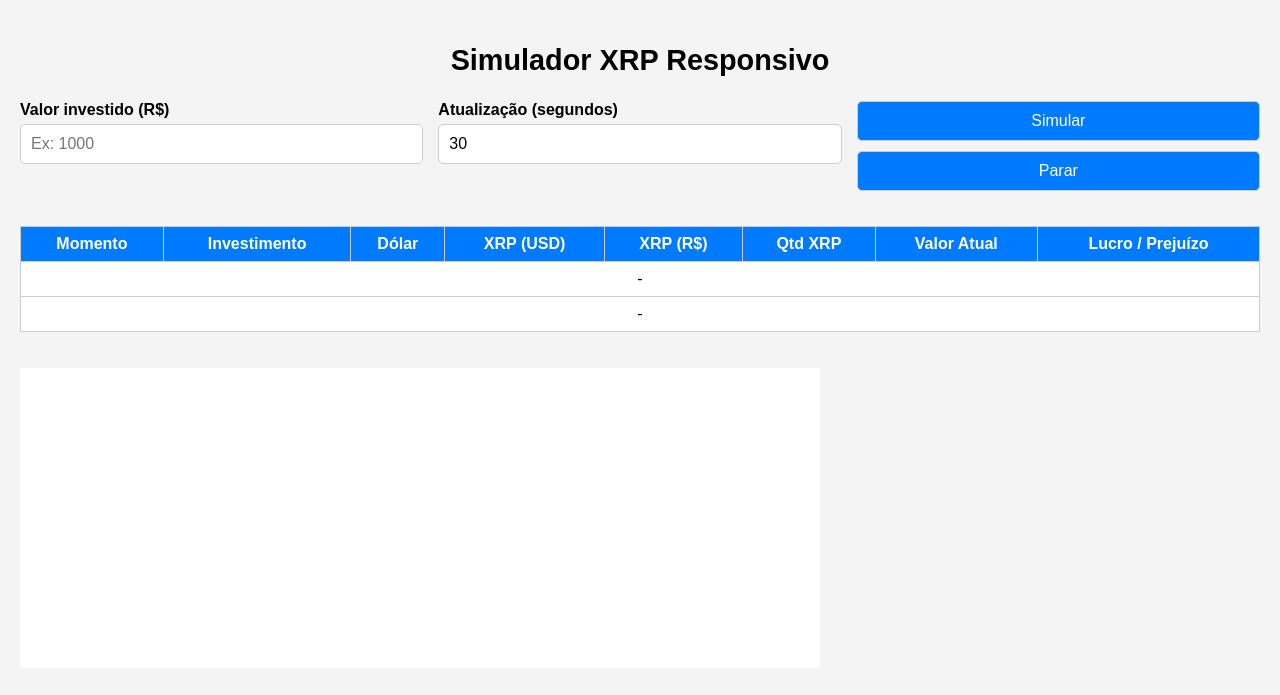
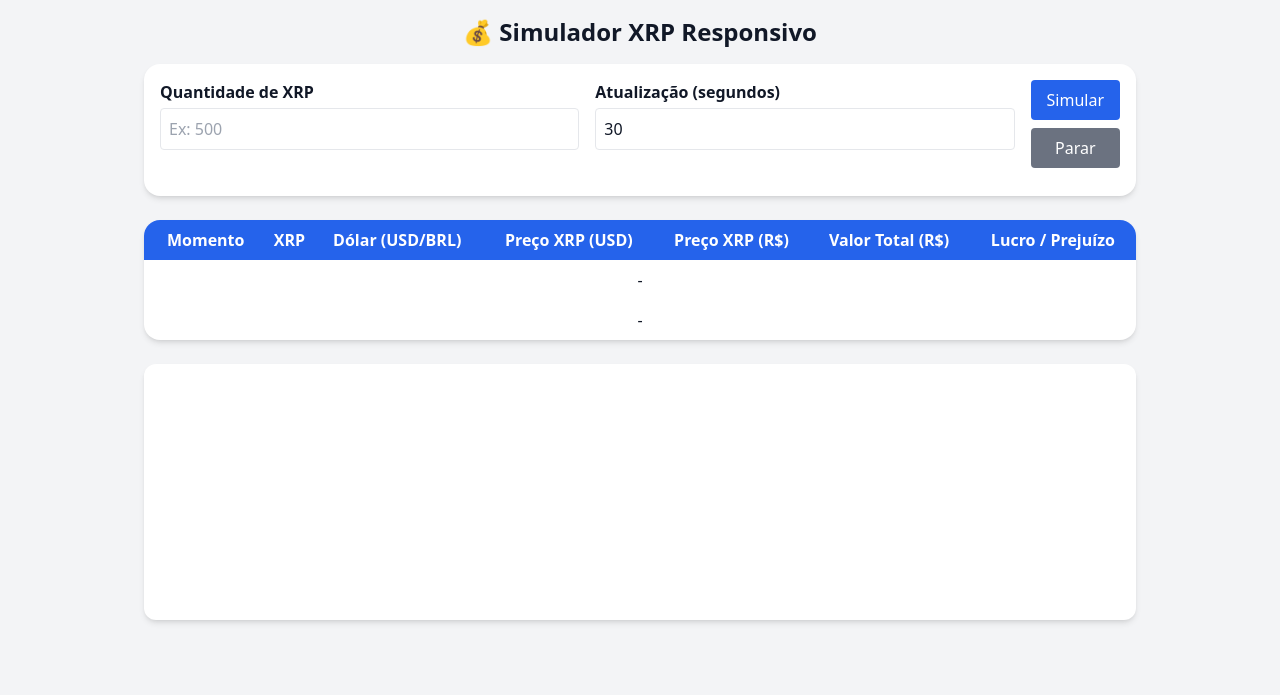
Before and after one commit to lucassapucaia/simulador-xrp, a website: page index.html in a window 1280 px wide. Drawn offline with nearby package versions, Linux system fonts and the light colour scheme.

Commit message:
Update index.html

```diff
--- a/index.html
+++ b/index.html
@@ -4,238 +4,137 @@
   <meta charset="UTF-8" />
   <meta name="viewport" content="width=device-width, initial-scale=1.0" />
   <title>Simulador XRP Responsivo</title>
-  <style>
-    body {
-      font-family: Arial, sans-serif;
-      background: #f4f4f4;
-      margin: 0;
-      padding: 20px;
-      box-sizing: border-box;
-    }
+  <script src="https://cdn.jsdelivr.net/npm/chart.js"></script>
+  <script src="https://cdn.tailwindcss.com"></script>
+</head>
+<body class="bg-gray-100 text-gray-900 dark:bg-gray-900 dark:text-gray-100 transition-colors duration-300">
 
-    h2 {
-      text-align: center;
-      font-size: 1.8rem;
-    }
+  <main class="max-w-5xl mx-auto p-4">
+    <h2 class="text-2xl font-bold text-center mb-4">💰 Simulador XRP Responsivo</h2>
 
-    .form-container {
-      display: flex;
-      flex-wrap: wrap;
-      gap: 15px;
-      margin-bottom: 15px;
-      justify-content: center;
-    }
-
-    label {
-      font-weight: bold;
-      display: block;
-      margin-bottom: 5px;
-    }
-
-    input, button {
-      padding: 10px;
-      font-size: 1rem;
-      border-radius: 5px;
-      border: 1px solid #ccc;
-      width: 100%;
-      box-sizing: border-box;
-    }
-
-    button {
-      background-color: #007bff;
-      color: white;
-      cursor: pointer;
-    }
-
-    button:hover {
-      background-color: #0056b3;
-    }
-
-    .button-group {
-      display: flex;
-      flex-wrap: wrap;
-      gap: 10px;
-      justify-content: center;
-    }
-
-    .table-container {
-      overflow-x: auto;
-    }
-
-    table {
-      width: 100%;
-      border-collapse: collapse;
-      margin-top: 20px;
-      background: white;
-      min-width: 800px;
-    }
-
-    th, td {
-      padding: 8px;
-      border: 1px solid #ccc;
-      text-align: center;
-    }
-
-    th {
-      background-color: #007bff;
-      color: white;
-    }
-
-    .lucro { color: green; font-weight: bold; }
-    .prejuizo { color: red; font-weight: bold; }
-
-    canvas {
-      margin-top: 20px;
-      background: white;
-      max-width: 100%;
-      height: auto;
-    }
-
-    #ultimaAtualizacao {
-      margin-top: 10px;
-      text-align: center;
-      font-style: italic;
-    }
-
-    @media (min-width: 600px) {
-      .form-container > div {
-        flex: 1 1 200px;
-      }
-    }
-
-    @media (max-width: 599px) {
-      input, button {
-        font-size: 0.95rem;
-      }
-
-      h2 {
-        font-size: 1.4rem;
-      }
-    }
-  </style>
-</head>
-<body>
-
-  <h2>Simulador XRP Responsivo</h2>
-
-  <div class="form-container">
-    <div>
-      <label for="valorReais">Valor investido (R$)</label>
-      <input type="number" id="valorReais" placeholder="Ex: 1000" min="1">
+    <section class="bg-white dark:bg-gray-800 p-4 rounded-2xl shadow-md mb-6">
+      <div class="flex flex-wrap gap-4 justify-center">
+        <div class="flex-1 min-w-[200px]">
+          <label for="valorXRP" class="block font-semibold mb-1">Quantidade de XRP</label>
+          <input type="number" id="valorXRP" class="w-full p-2 rounded border" placeholder="Ex: 500" min="0.0001" step="0.0001">
         </div>
 
-    <div>
-      <label for="intervaloSegundos">Atualização (segundos)</label>
-      <input type="number" id="intervaloSegundos" value="30" min="30" max="600">
+        <div class="flex-1 min-w-[200px]">
+          <label for="intervaloSegundos" class="block font-semibold mb-1">Atualização (segundos)</label>
+          <input type="number" id="intervaloSegundos" class="w-full p-2 rounded border" value="30" min="30" max="600">
         </div>
 
-    <div class="button-group">
-      <button onclick="simular()">Simular</button>
-      <button onclick="parar()">Parar</button>
+        <div class="flex flex-col justify-end gap-2">
+          <button id="btnSimular" class="bg-blue-600 text-white px-4 py-2 rounded hover:bg-blue-700">Simular</button>
+          <button id="btnParar" class="bg-gray-500 text-white px-4 py-2 rounded hover:bg-gray-600">Parar</button>
         </div>
       </div>
+      <p id="statusMsg" class="text-center mt-3 italic text-sm text-gray-500"></p>
+    </section>
 
-  <div class="table-container">
-    <table id="resultado">
-      <thead>
+    <section class="overflow-x-auto bg-white dark:bg-gray-800 rounded-2xl shadow-md">
+      <table class="min-w-[800px] w-full border-collapse text-sm md:text-base">
+        <thead class="bg-blue-600 text-white">
           <tr>
-          <th>Momento</th>
-          <th>Investimento</th>
-          <th>Dólar</th>
-          <th>XRP (USD)</th>
-          <th>XRP (R$)</th>
-          <th>Qtd XRP</th>
-          <th>Valor Atual</th>
+            <th class="p-2">Momento</th>
+            <th>XRP</th>
+            <th>Dólar (USD/BRL)</th>
+            <th>Preço XRP (USD)</th>
+            <th>Preço XRP (R$)</th>
+            <th>Valor Total (R$)</th>
             <th>Lucro / Prejuízo</th>
           </tr>
         </thead>
         <tbody>
-        <tr id="linhaInicial"><td colspan="8">-</td></tr>
-        <tr id="linhaAtual"><td colspan="8">-</td></tr>
+          <tr id="linhaInicial"><td colspan="7" class="text-center p-2">-</td></tr>
+          <tr id="linhaAtual"><td colspan="7" class="text-center p-2">-</td></tr>
         </tbody>
       </table>
-  </div>
+    </section>
 
-  <p id="ultimaAtualizacao"></p>
-  <canvas id="grafico" width="800" height="300"></canvas>
+    <p id="ultimaAtualizacao" class="mt-3 text-center italic"></p>
 
-  <script src="https://cdn.jsdelivr.net/npm/chart.js"></script>
+    <canvas id="grafico" class="mt-6 bg-white dark:bg-gray-800 rounded-xl shadow-md w-full h-64"></canvas>
+  </main>
+
   <script>
-    const API_KEY = 'f2bd40ee5275403d9fcdfdc55f71d6b7';
-    let chart, intervalo, valorReaisAtual = null, precoInicial = null, quantidadeXRP = null;
+    let chart, intervalo, quantidadeXRP = null, precoInicial = null, valorInicialReais = null;
+    const statusMsg = document.getElementById('statusMsg');
+    const API_URL = 'http://localhost:3000/api';
 
     async function buscarCotacoes() {
       try {
         const [xrp, usd] = await Promise.all([
-          fetch(`https://api.twelvedata.com/price?symbol=XRP/USD&apikey=${API_KEY}`),
-          fetch(`https://api.twelvedata.com/price?symbol=USD/BRL&apikey=${API_KEY}`)
+          fetch(`${API_URL}?symbol=XRP/USD`),
+          fetch(`${API_URL}?symbol=USD/BRL`)
         ]);
-
         const xrpData = await xrp.json();
         const usdData = await usd.json();
+
+        if (!xrpData.price || !usdData.price) throw new Error("Dados inválidos");
 
         return {
           precoXRPUSD: parseFloat(xrpData.price),
           cotacaoDolar: parseFloat(usdData.price)
         };
-      } catch {
+      } catch (err) {
+        console.error(err);
+        statusMsg.textContent = "❌ Erro ao buscar cotações. Verifique sua conexão.";
         return null;
       }
     }
 
     async function simular() {
-      if (intervalo) {
-        alert("Simulação já em andamento.");
-        return;
-      }
+      if (intervalo) return statusMsg.textContent = "⚠️ Simulação já em andamento.";
 
-      valorReaisAtual = parseFloat(document.getElementById('valorReais').value);
+      quantidadeXRP = parseFloat(document.getElementById('valorXRP').value);
       const intervaloSeg = parseInt(document.getElementById('intervaloSegundos').value);
 
-      if (!valorReaisAtual || valorReaisAtual <= 0) return alert("Valor inválido.");
-      if (intervaloSeg < 30 || intervaloSeg > 600) return alert("Intervalo entre 30 e 600.");
+      if (!quantidadeXRP || quantidadeXRP <= 0)
+        return statusMsg.textContent = "❗ Quantidade inválida. Informe um número maior que zero.";
+      if (intervaloSeg < 30 || intervaloSeg > 600)
+        return statusMsg.textContent = "❗ Intervalo deve estar entre 30 e 600 segundos.";
 
+      localStorage.setItem("intervaloAtual", intervaloSeg);
       if (!chart) iniciarGrafico();
 
       const precos = await buscarCotacoes();
-      if (!precos) return alert("Erro ao buscar dados.");
+      if (!precos) return;
 
       precoInicial = precos.precoXRPUSD * precos.cotacaoDolar;
-      quantidadeXRP = valorReaisAtual / precoInicial;
+      valorInicialReais = quantidadeXRP * precoInicial;
 
       document.getElementById('linhaInicial').innerHTML = `
         <td>Inicial</td>
-        <td>R$ ${valorReaisAtual.toFixed(2)}</td>
+        <td>${quantidadeXRP.toFixed(4)}</td>
         <td>${precos.cotacaoDolar.toFixed(4)}</td>
         <td>US$ ${precos.precoXRPUSD.toFixed(4)}</td>
         <td>R$ ${precoInicial.toFixed(4)}</td>
-        <td>${quantidadeXRP.toFixed(4)}</td>
-        <td>-</td>
+        <td>R$ ${valorInicialReais.toFixed(2)}</td>
         <td>-</td>
       `;
 
       atualizarSimulacao();
-
       intervalo = setInterval(atualizarSimulacao, intervaloSeg * 1000);
+      statusMsg.textContent = "✅ Simulação iniciada.";
     }
 
     async function atualizarSimulacao() {
       const precos = await buscarCotacoes();
-      if (!precos || valorReaisAtual === null) return;
+      if (!precos || quantidadeXRP === null) return;
 
       const precoAtual = precos.precoXRPUSD * precos.cotacaoDolar;
       const valorAtual = quantidadeXRP * precoAtual;
-      const lucro = valorAtual - valorReaisAtual;
-      const perc = (lucro / valorReaisAtual) * 100;
-      const classe = lucro >= 0 ? 'lucro' : 'prejuizo';
+      const lucro = valorAtual - valorInicialReais;
+      const perc = (lucro / valorInicialReais) * 100;
+      const classe = lucro >= 0 ? 'text-green-600 font-bold' : 'text-red-600 font-bold';
 
       document.getElementById('linhaAtual').innerHTML = `
         <td>Atual</td>
-        <td>R$ ${valorReaisAtual.toFixed(2)}</td>
+        <td>${quantidadeXRP.toFixed(4)}</td>
         <td>${precos.cotacaoDolar.toFixed(4)}</td>
         <td>US$ ${precos.precoXRPUSD.toFixed(4)}</td>
         <td>R$ ${precoAtual.toFixed(4)}</td>
-        <td>${quantidadeXRP.toFixed(4)}</td>
         <td>R$ ${valorAtual.toFixed(2)}</td>
         <td class="${classe}">${lucro >= 0 ? '+' : ''}R$ ${lucro.toFixed(2)} (${perc.toFixed(2)}%)</td>
       `;
@@ -244,6 +143,12 @@
         "Última atualização: " + new Date().toLocaleString();
 
       atualizarGrafico(precoAtual, precos.cotacaoDolar);
+
+      // Histórico local
+      const historico = JSON.parse(localStorage.getItem("historicoXRP") || "[]");
+      historico.push({ tempo: new Date().toLocaleTimeString(), preco: precoAtual });
+      if (historico.length > 20) historico.shift();
+      localStorage.setItem("historicoXRP", JSON.stringify(historico));
     }
 
     function iniciarGrafico() {
@@ -253,27 +158,15 @@
         data: {
           labels: [],
           datasets: [
-            {
-              label: 'Preço XRP (R$)',
-              data: [],
-              borderColor: 'blue',
-              fill: true,
-              yAxisID: 'y1'
-            },
-            {
-              label: 'Dólar',
-              data: [],
-              borderColor: 'green',
-              fill: true,
-              yAxisID: 'y2'
-            }
+            { label: 'XRP (R$)', data: [], borderColor: '#3b82f6', fill: false, yAxisID: 'y1' },
+            { label: 'Dólar', data: [], borderColor: '#10b981', fill: false, yAxisID: 'y2' }
           ]
         },
         options: {
           responsive: true,
           animation: false,
           scales: {
-            y1: { position: 'left', title: { display: true, text: 'XRP (R$)' }},
+            y1: { position: 'left', title: { display: true, text: 'XRP (R$)' } },
             y2: { position: 'right', title: { display: true, text: 'Dólar (R$)' }, grid: { drawOnChartArea: false } }
           }
         }
@@ -298,9 +191,17 @@
       if (intervalo) {
         clearInterval(intervalo);
         intervalo = null;
-        alert("Simulação parada.");
+        statusMsg.textContent = "⏹️ Simulação parada.";
       }
     }
+
+    document.getElementById('btnSimular').addEventListener('click', simular);
+    document.getElementById('btnParar').addEventListener('click', parar);
+    window.addEventListener('beforeunload', () => clearInterval(intervalo));
+
+    // Restaura último intervalo salvo
+    const ultimoIntervalo = localStorage.getItem("intervaloAtual");
+    if (ultimoIntervalo) document.getElementById('intervaloSegundos').value = ultimoIntervalo;
   </script>
 </body>
 </html>
```
Lines whose indentation alone changed are shown as unchanged.
